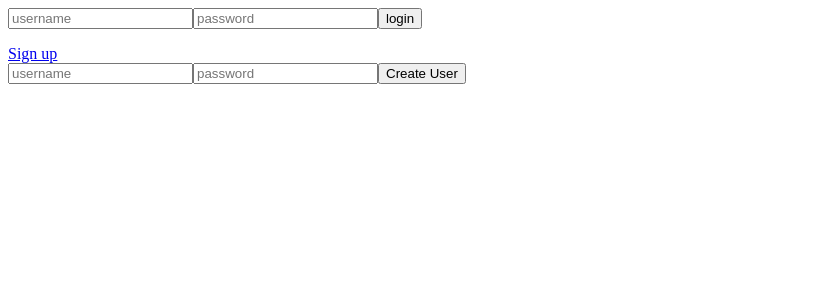
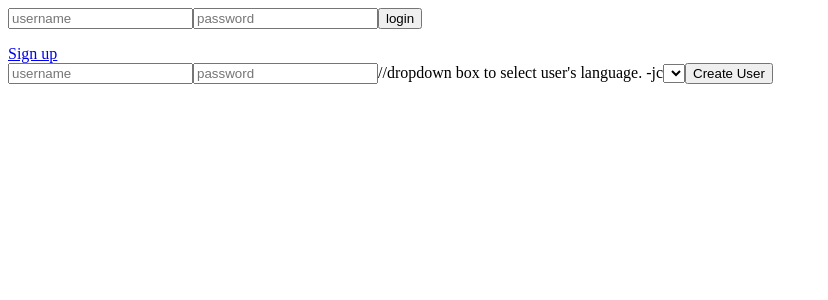
Before and after one commit to MultiCommunicado/goblin-messenger, a React app: page / in a window 1280 px wide. Shown: the top 300 px of the page, without its empty margins (0-828 px from the left). Built offline with nearby package versions, Linux system fonts and the light colour scheme.

Commit message:
updated signup dropdown

```diff
--- a/client/components/Signup.js
+++ b/client/components/Signup.js
@@ -13,6 +13,12 @@ import React, { Component } from 'react';
                     <form method="POST" action='/signup'>
                         <input name="username" type="text" placeholder="username"></input>
                         <input name="password" type="password" placeholder="password"></input>
+                            //dropdown box to select user's language. -jc
+                            <select className="Select" id="usersLanguage" name="usersLanguage" onChange="do something to handle change">
+                                <options value="EN"> English </options>
+                                <options value="SP"> Spanish </options>
+                                <options value="FR"> French </options>
+                            </select>
                         <input  type="submit" value="Create User"></input>
                     </form>
                 </div>
```
